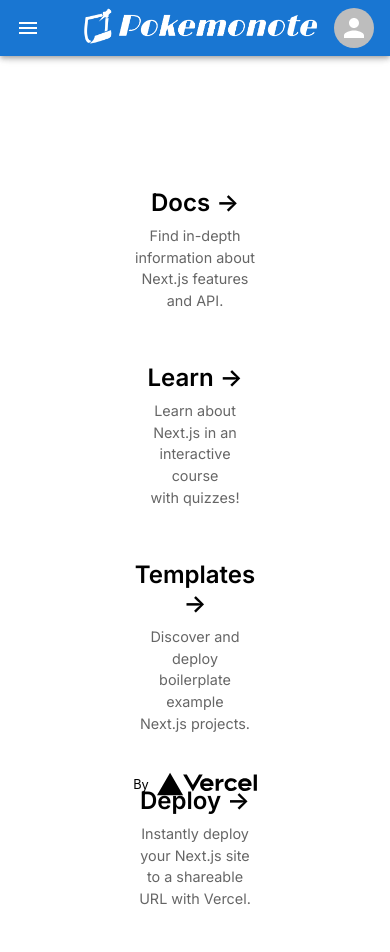
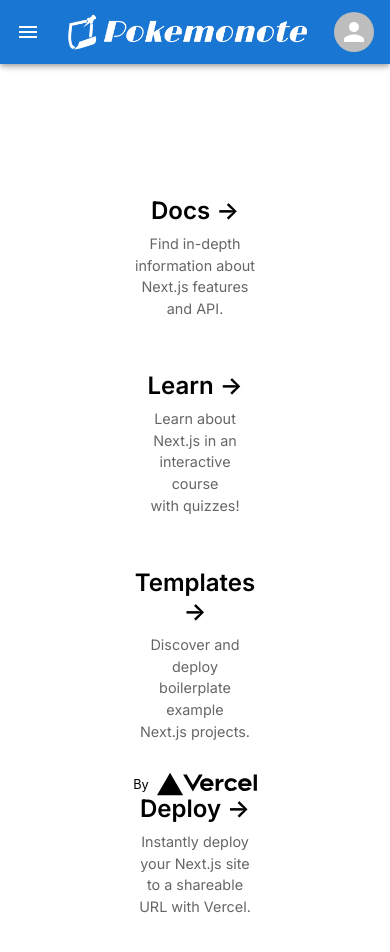
Before and after one commit to lefmarna/pokemonote-web-next, a Next.js app: page / in a window 390 px wide. Shown: the top 952 px of the page. Built offline with nearby package versions, Linux system fonts and the light colour scheme; no server answers.

Commit message:
feat: ヘッダーのデザインをlayout="responsive"（非推奨オプション）を使わない形での実装に変更

```diff
--- a/src/components/organisms/Header.tsx
+++ b/src/components/organisms/Header.tsx
@@ -85,19 +85,16 @@
           <Box
             onClick={returnTopPage}
             sx={{
+              position: 'relative',
               cursor: 'pointer',
               px: 2,
               ml: 2,
-              maxWidth: 'calc(100vw - 116px)',
+              aspectRatio: '240 / 64',
+              width: '240px',
+              maxWidth: 'calc(100vw - 116px - 32px)',
             }}
           >
-            <Image
-              height="64"
-              width="240"
-              alt="Pokemonote"
-              src="/images/logo.svg"
-              layout="responsive"
-            />
+            <Image alt="Pokemonote" src="/images/logo.svg" fill />
           </Box>
           <Box sx={{ flexGrow: 1 }} />
           <Box>
```
